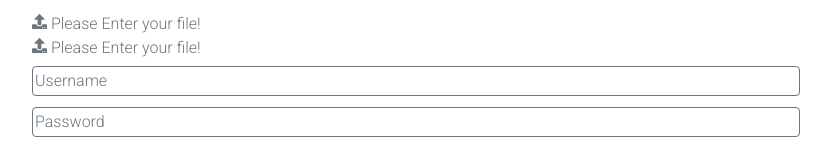
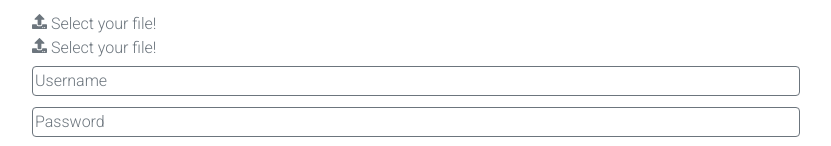
Before and after one commit to natnathou/Dynamic-Form-Redux, a React (Create React App) app: page / in a window 1280 px wide. Shown: the top 146 px of the page, without its empty margins (228-1059 px from the left). Built offline with nearby package versions, Linux system fonts and the light colour scheme.

Commit message:
json update

```diff
--- a/src/components/Form/json/formField.js
+++ b/src/components/Form/json/formField.js
@@ -2,7 +2,7 @@ const formField = [
     {
         type             : "file",
         label            : true,
-        textLabel        : "Please Enter your file!",
+        textLabel        : "Select your file!",
         id               : "file",
         required         : true,
         name             : "file",
@@ -15,7 +15,7 @@ const formField = [
     {
         type             : "file",
         label            : true,
-        textLabel        : "Please Enter your file!",
+        textLabel        : "Select your file!",
         id               : "file2",
         required         : true,
         name             : "file2",
```
